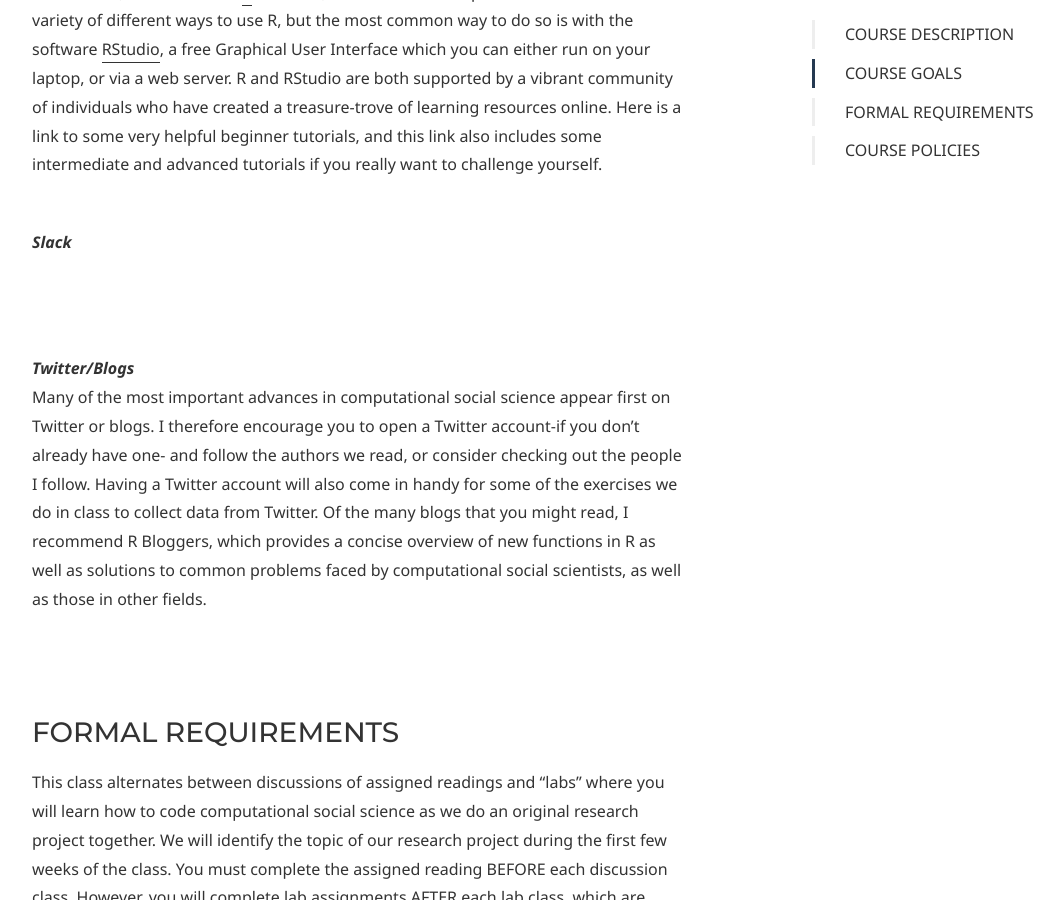
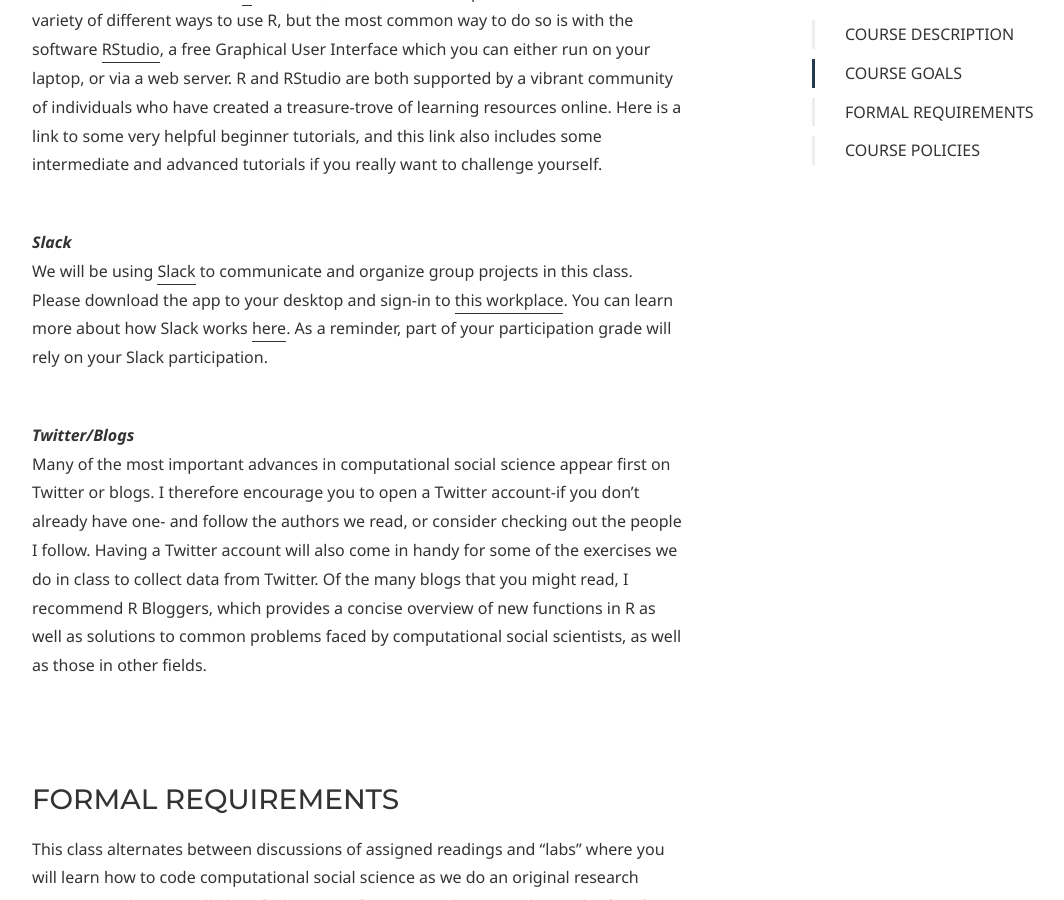
Before and after one commit to dssoc/dssoc.github.io, a Jekyll site: the page built from syllabus.md, in a window 1280 px wide and 900 px high, scrolled down 2585 px. Shown: the whole window, without its empty margins (38-1102 px from the left). Built offline with Jekyll 4.4.1, drawn with Linux system fonts in a browser that asks for light colours; some web fonts are replaced.

Commit message:
add info about Slack

```diff
--- a/syllabus.md
+++ b/syllabus.md
@@ -59,7 +59,7 @@ In this class, we will use the [R](https://cran.r-project.org/) software, which
 
 ***Slack***
 <br/>
-
+We will be using [Slack](https://slack.com/help/articles/218080037-Getting-started-for-new-members) to communicate and organize group projects in this class. Please download the app to your desktop and sign-in to [this workplace](https://join.slack.com/t/dssoc-s20/shared_invite/enQtODY3OTU3NjYyODY2LTZmZmMzOGVjZTgzZWU4ZjdjMDAxNTM1YjFjMjRhN2YwODkwZjY3MTYwOWU2NDg3Y2NkOTQyMGEwZjEzNzk5MDg). You can learn more about how Slack works [here](https://slack.com/help/articles/218080037-Getting-started-for-new-members). As a reminder, part of your participation grade will rely on your Slack participation.
 <br/><br/>
 
 
```
